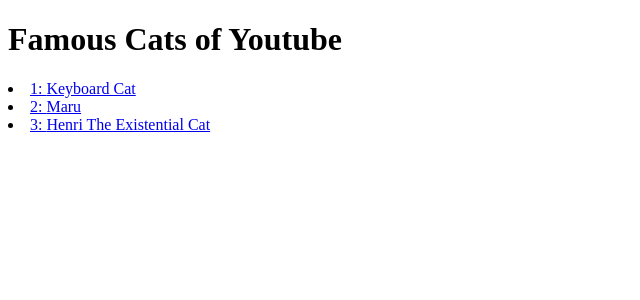
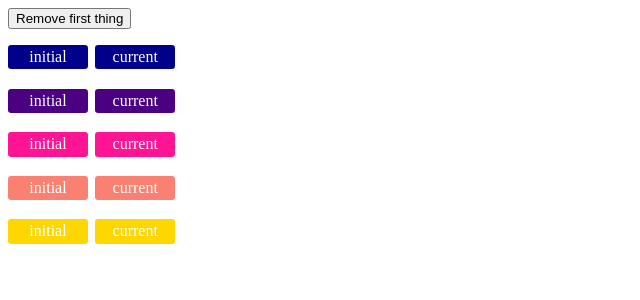
Before and after one commit to mdave16/stunning-bassoon, a Svelte app: page / in a window 1280 px wide. Shown: the top 300 px of the page, without its empty margins (0-640 px from the left). Built offline with nearby package versions, Linux system fonts and the light colour scheme.

Commit message:
using keyed each blocks

```diff
--- a/src/App.svelte
+++ b/src/App.svelte
@@ -1,18 +1,22 @@
 <script lang="ts">
-	let cats = [
-		{ id: 'J---aiyznGQ', name: 'Keyboard Cat' },
-		{ id: 'z_AbfPXTKms', name: 'Maru' },
-		{ id: 'OUtn3pvWmpg', name: 'Henri The Existential Cat' },
+	import Thing from './Thing.svelte';
+
+	let things = [
+		{ id: 1, color: 'darkblue' },
+		{ id: 2, color: 'indigo' },
+		{ id: 3, color: 'deeppink' },
+		{ id: 4, color: 'salmon' },
+		{ id: 5, color: 'gold' },
 	];
+
+	const handleClick = () => {
+		console.log(things);
+		things = things.slice(1);
+		console.log(things);
+	};
 </script>
 
-<h1>Famous Cats of Youtube</h1>
-{#each cats as { id, name }, i}
-	<li>
-		<a target="_blank" href="https://youtube.com/watch?v={id}">
-			{i + 1}:
-			{name}
-		</a>
-	</li>
+<button on:click={handleClick}>Remove first thing </button>
+{#each things as thing (thing.id)}
+	<Thing current={thing.color} />
 {/each}
-<ul />
--- /dev/null
+++ b/src/Thing.svelte
@@ -0,0 +1,21 @@
+<script lang="ts">
+	export let current;
+	const initial = current;
+</script>
+
+<style>
+	span {
+		display: inline-block;
+		padding: 0.2em 0.5em;
+		margin: 0 0.2em 0.2em 0;
+		width: 4em;
+		text-align: center;
+		border-radius: 0.2em;
+		color: white;
+	}
+</style>
+
+<p>
+	<span style="background-color:{initial}">initial</span>
+	<span style="background-color:{current}">current</span>
+</p>
```
